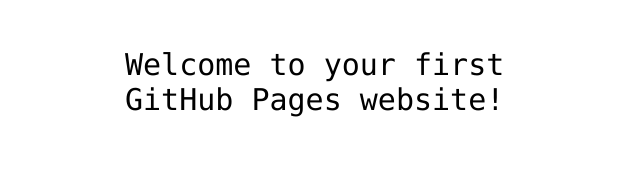
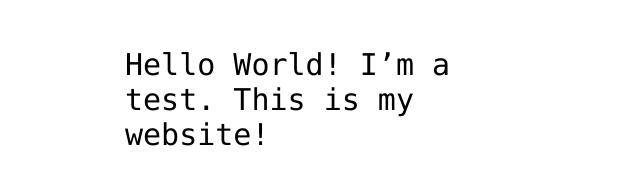
Before and after one commit to codeisfood/codeisfood.github.io, a plain HTML site: page index.html in a window 1280 px wide. Shown: the part 341-526 px from the top of the page, without its empty margins (315-955 px from the left). Drawn offline with Linux system fonts and the light colour scheme.

Commit message:
Add my introduction

```diff
--- a/index.html
+++ b/index.html
@@ -12,7 +12,7 @@
 <img src="https://octodex.github.com/images/daftpunktocat-thomas.gif" id="octocat" alt="octocat-gif" />
 
 <!-- Change this code here by copy and pasting your template on line 15 -->
-<p>Welcome to your first GitHub Pages website!</p>
+<p>Hello World! I’m a test. This is my website!</p>
 
 </body>
 </html>
```
